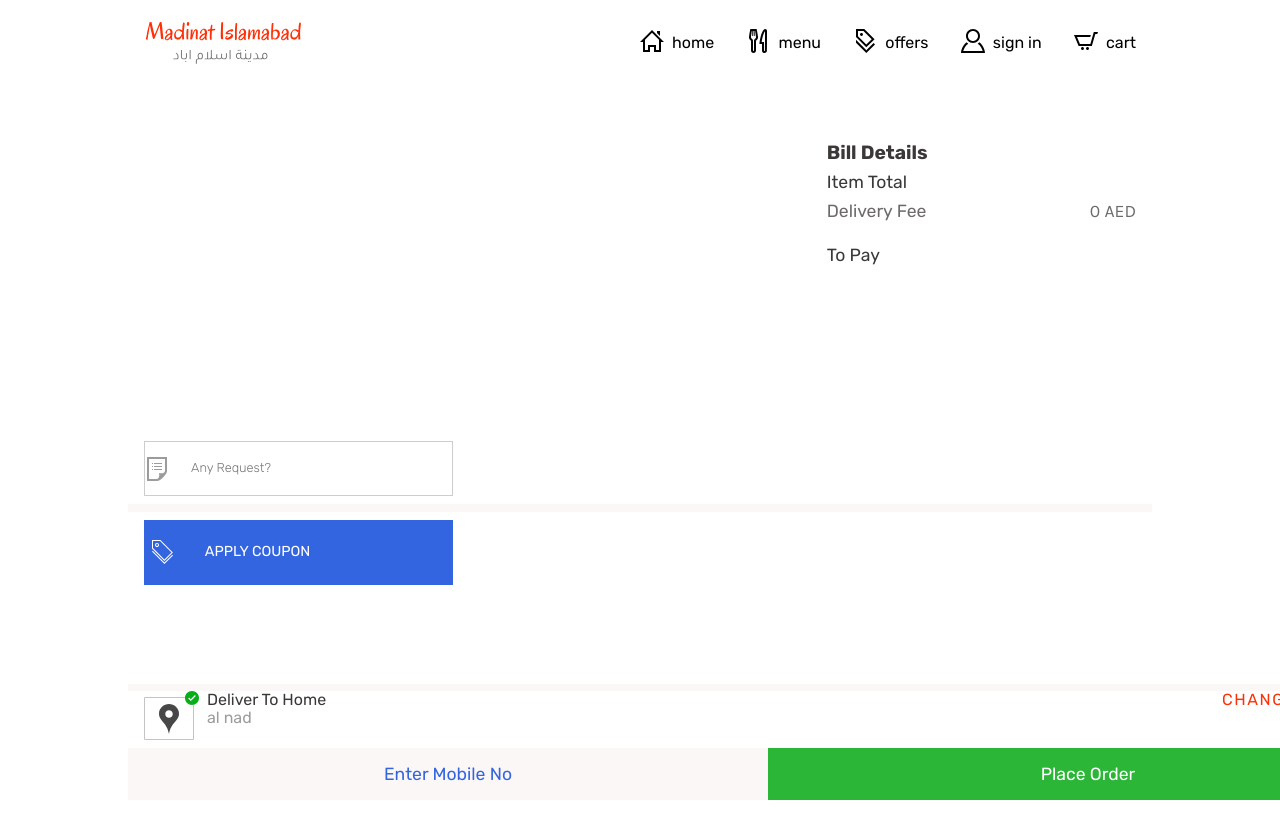
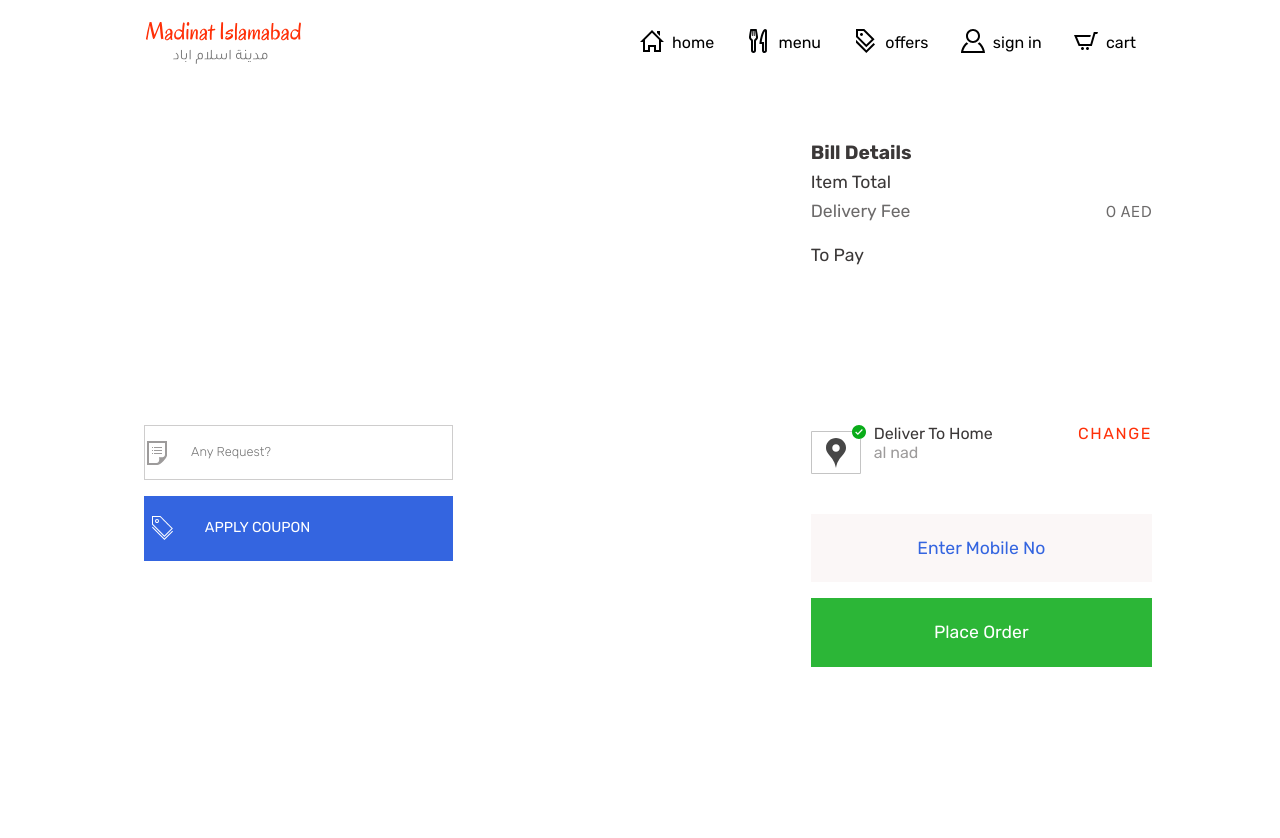
Before and after one commit to mohdsauood/madinat-islamabad, a Next.js app: page /cart in a window 1280 px wide. Shown: the top 838 px of the page. Before the commit the page ends 801 px from the top, so only its background shows below. Built offline with nearby package versions, Linux system fonts and the light colour scheme.

Commit message:
feat add responsive style and finalize cart page

```diff
--- a/src/components/cart/add-req/AddReq.module.css
+++ b/src/components/cart/add-req/AddReq.module.css
@@ -20,8 +20,7 @@
 @media screen and (min-width: 1200px) {
   .div {
     border: 1px solid var(--black-25);
-    margin-top: 1rem;
-    margin-bottom: 0.5rem;
+    margin-top: 0rem;
     grid-column: 1 / 3;
     grid-row: 3/4;
   }
--- a/src/components/cart/apply-coupon/ApplyCoupon.module.css
+++ b/src/components/cart/apply-coupon/ApplyCoupon.module.css
@@ -14,9 +14,9 @@
 
 @media screen and (min-width: 1200px) {
   .div {
-    margin-top: 0.5rem;
+    margin-top: 1rem;
     grid-column: 1 / 3;
-    grid-row: 5/6;
+    grid-row: 4/5;
     background-color: var(--blue-button);
     color: white;
   }
--- a/src/components/cart/bill/Bill.module.css
+++ b/src/components/cart/bill/Bill.module.css
@@ -17,6 +17,8 @@
 
 @media screen and (min-width: 1200px) {
   .sec {
+    margin-left: 0;
+    margin-right: 0;
     grid-column: 5 / 7;
     grid-row: 1/3;
   }
--- a/src/components/cart/buttons/Buttons.module.css
+++ b/src/components/cart/buttons/Buttons.module.css
@@ -4,3 +4,12 @@
   bottom: 0%;
   background-color: white;
 }
+
+@media screen and (min-width: 1200px) {
+  .buttonsDiv {
+    width: 100%;
+    grid-column: 5/7;
+    position: static;
+    grid-row: 3/7;
+  }
+}
--- a/src/components/cart/divider/Divider.module.css
+++ b/src/components/cart/divider/Divider.module.css
@@ -5,8 +5,6 @@
 
 @media screen and (min-width: 1200px) {
   .div {
-    margin-top: 0rem;
-    grid-column: 1 / 7;
-    grid-row: 4/5;
+    display: none;
   }
 }
--- a/src/components/cart/location-button/LocationButton.module.css
+++ b/src/components/cart/location-button/LocationButton.module.css
@@ -19,3 +19,9 @@
 .addressDiv {
   margin-left: 0.5rem;
 }
+
+@media screen and (min-width: 1200px) {
+  .sec {
+    margin: 0;
+  }
+}
--- a/src/components/cart/order-button/OrderButton.module.css
+++ b/src/components/cart/order-button/OrderButton.module.css
@@ -27,3 +27,23 @@
 .order:hover {
   background-color: #119e1d;
 }
+
+@media screen and (min-width: 1200px) {
+  .sec {
+    display: flex;
+    width: 100%;
+    margin-top: 1rem;
+    flex-direction: column;
+  }
+  .mobile,
+  .order {
+    padding: 1.5rem 0;
+    width: 100%;
+  }
+  .mobile {
+    margin-top: 1.5rem;
+  }
+  .order {
+    margin-top: 1rem;
+  }
+}
--- a/src/pages/cart/index.js
+++ b/src/pages/cart/index.js
@@ -21,8 +21,8 @@ export default function index() {
         <ApplyCoupon />
         <Divider height={'0.1rem'} />
         <Bill />
+        <Buttons />
       </div>
-      <Buttons />
     </>
   );
 }
--- a/src/pages/cart/index.module.css
+++ b/src/pages/cart/index.module.css
@@ -1,5 +1,6 @@
 @media screen and (min-width: 1200px) {
   .div {
+    width: auto;
     display: grid;
     grid-template-columns: repeat(6, 1fr);
     grid-template-rows: repeat(6, auto);
```
